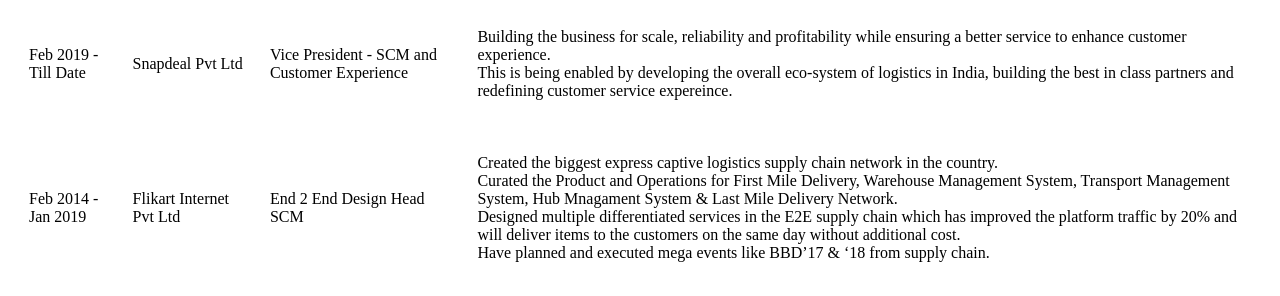
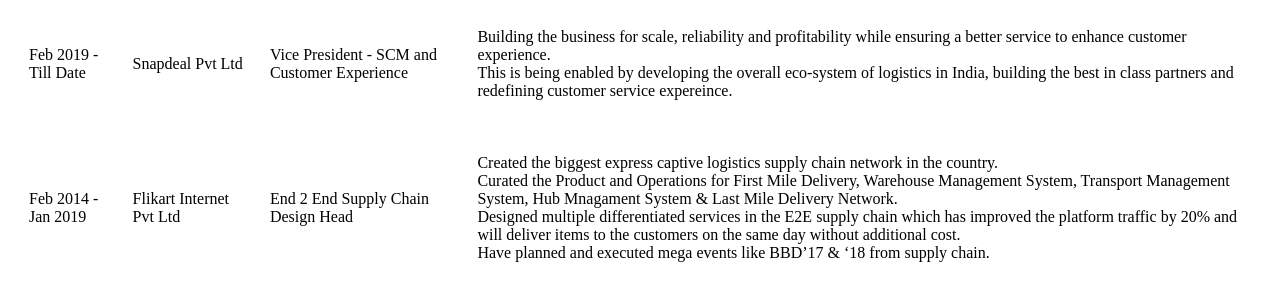
Before and after one commit to Sarvartha/CV, a plain HTML site: page index.html in a window 1280 px wide. Shown: the part 1140-1436 px from the top of the page. Drawn offline with Linux system fonts and the light colour scheme.

Commit message:
Update index.html

```diff
--- a/index.html
+++ b/index.html
@@ -61,7 +61,7 @@
       <tr>
         <td>Feb 2014 - Jan 2019</td>
         <td>Flikart Internet Pvt Ltd</td>
-        <td>End 2 End Design Head SCM</td>
+        <td>End 2 End Supply Chain Design Head</td>
         <td><p>Created the biggest express captive logistics supply chain network in the country. <br>Curated the Product and Operations for First Mile Delivery, Warehouse Management System, Transport Management System, Hub Mnagament System & Last Mile Delivery Network. <br>Designed multiple differentiated services in the E2E supply chain which has improved the platform traffic by 20% and will deliver items to the customers on the same day without additional cost. <br>Have planned and executed mega events like BBD’17 & ‘18 from supply chain.</p></td>
       </tr>
       <tr>
```
